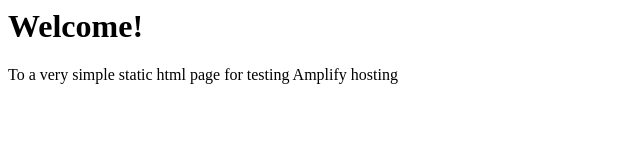
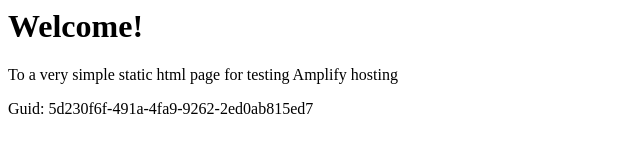
Before and after one commit to aws-aemilia-arn/Github-PR-Commit-Integration-Test-DoNotTouch-Gith-OKSLNVO2-v1-prod-eu-north-1, a website: page src/index.html in a window 1280 px wide. Shown: the whole page, without its empty margins (0-640 px from the left). Drawn offline with Linux system fonts and the light colour scheme.

Commit message:
commit from integ tests

```diff
--- a/src/index.html
+++ b/src/index.html
@@ -1,3 +1,5 @@
+
+
 <html lang="en">
 
 <head>
@@ -10,6 +12,6 @@
 <body>
     <h1>Welcome!</h1>
     <p>To a very simple static html page for testing Amplify hosting</p>
-</body>
+    <p>Guid: 5d230f6f-491a-4fa9-9262-2ed0ab815ed7</p></body>
 
 </html>
```
